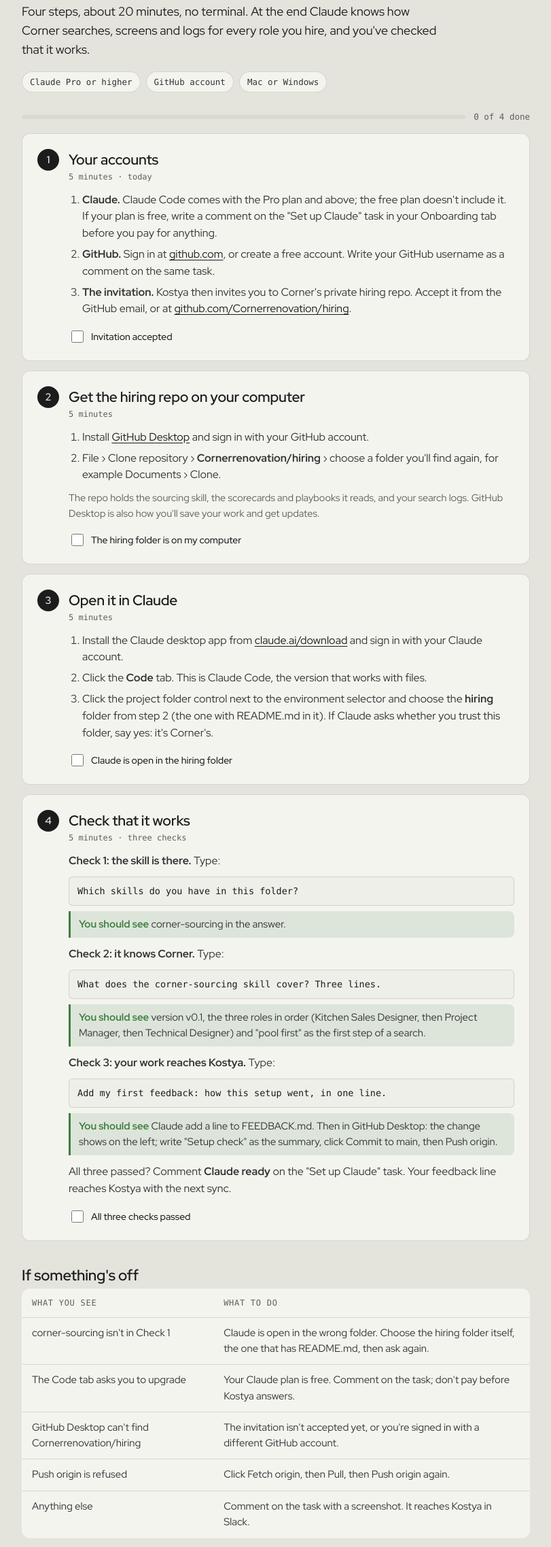
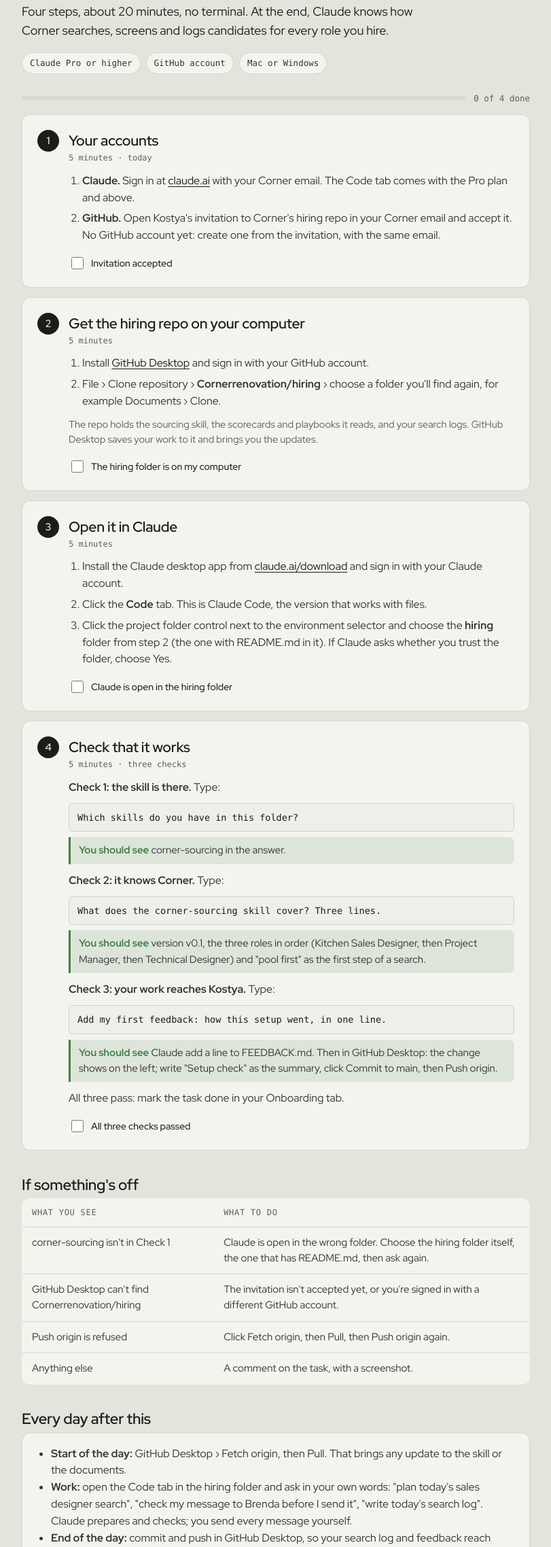
Before and after one commit to Cornerrenovation/jobs, a plain HTML site: page studio/claude-setup/index.html in a window 1280 px wide. Shown: the part 132-2407 px from the top of the page at 68% size, without its empty margins (234-1045 px from the left). Drawn offline with Linux system fonts and the light colour scheme; a web font is replaced by a local one.

Commit message:
Studio: update the app

```diff
--- a/studio/claude-setup/index.html
+++ b/studio/claude-setup/index.html
@@ -64,7 +64,7 @@ footer{margin-top:40px;font-size:14px;color:var(--muted)}
 <header>
   <div class="eyebrow">Corner Hiring · for Yana</div>
   <h1>Set up Claude for sourcing</h1>
-  <p class="lead">Four steps, about 20 minutes, no terminal. At the end Claude knows how Corner searches, screens and logs for every role you hire, and you've checked that it works.</p>
+  <p class="lead">Four steps, about 20 minutes, no terminal. At the end, Claude knows how Corner searches, screens and logs candidates for every role you hire.</p>
   <ul class="facts">
     <li>Claude Pro or higher</li><li>GitHub account</li><li>Mac or Windows</li>
   </ul>
@@ -75,9 +75,8 @@ footer{margin-top:40px;font-size:14px;color:var(--muted)}
   <div class="head"><div class="num">1</div><div><h2>Your accounts</h2><div class="time">5 minutes · today</div></div></div>
   <div class="body">
     <ol class="sub">
-      <li><b>Claude.</b> Claude Code comes with the Pro plan and above; the free plan doesn't include it. If your plan is free, write a comment on the "Set up Claude" task in your Onboarding tab before you pay for anything.</li>
-      <li><b>GitHub.</b> Sign in at <a href="https://github.com" target="_blank" rel="noopener">github.com</a>, or create a free account. Write your GitHub username as a comment on the same task.</li>
-      <li><b>The invitation.</b> Kostya then invites you to Corner's private hiring repo. Accept it from the GitHub email, or at <a href="https://github.com/Cornerrenovation/hiring" target="_blank" rel="noopener">github.com/Cornerrenovation/hiring</a>.</li>
+      <li><b>Claude.</b> Sign in at <a href="https://claude.ai" target="_blank" rel="noopener">claude.ai</a> with your Corner email. The Code tab comes with the Pro plan and above.</li>
+      <li><b>GitHub.</b> Open Kostya's invitation to Corner's hiring repo in your Corner email and accept it. No GitHub account yet: create one from the invitation, with the same email.</li>
     </ol>
     <label class="check"><input type="checkbox" data-step="s1"> Invitation accepted</label>
   </div>
@@ -90,7 +89,7 @@ footer{margin-top:40px;font-size:14px;color:var(--muted)}
       <li>Install <a href="https://desktop.github.com" target="_blank" rel="noopener">GitHub Desktop</a> and sign in with your GitHub account.</li>
       <li>File › Clone repository › <b>Cornerrenovation/hiring</b> › choose a folder you'll find again, for example Documents › Clone.</li>
     </ol>
-    <p class="note">The repo holds the sourcing skill, the scorecards and playbooks it reads, and your search logs. GitHub Desktop is also how you'll save your work and get updates.</p>
+    <p class="note">The repo holds the sourcing skill, the scorecards and playbooks it reads, and your search logs. GitHub Desktop saves your work to it and brings you the updates.</p>
     <label class="check"><input type="checkbox" data-step="s2"> The hiring folder is on my computer</label>
   </div>
 </section>
@@ -101,7 +100,7 @@ footer{margin-top:40px;font-size:14px;color:var(--muted)}
     <ol class="sub">
       <li>Install the Claude desktop app from <a href="https://claude.ai/download" target="_blank" rel="noopener">claude.ai/download</a> and sign in with your Claude account.</li>
       <li>Click the <b>Code</b> tab. This is Claude Code, the version that works with files.</li>
-      <li>Click the project folder control next to the environment selector and choose the <b>hiring</b> folder from step 2 (the one with README.md in it). If Claude asks whether you trust this folder, say yes: it's Corner's.</li>
+      <li>Click the project folder control next to the environment selector and choose the <b>hiring</b> folder from step 2 (the one with README.md in it). If Claude asks whether you trust the folder, choose Yes.</li>
     </ol>
     <label class="check"><input type="checkbox" data-step="s3"> Claude is open in the hiring folder</label>
   </div>
@@ -122,7 +121,7 @@ footer{margin-top:40px;font-size:14px;color:var(--muted)}
     <span class="say">Add my first feedback: how this setup went, in one line.</span>
     <div class="expect"><b>You should see</b> Claude add a line to FEEDBACK.md. Then in GitHub Desktop: the change shows on the left; write "Setup check" as the summary, click Commit to main, then Push origin.</div>
 
-    <p>All three passed? Comment <b>Claude ready</b> on the "Set up Claude" task. Your feedback line reaches Kostya with the next sync.</p>
+    <p>All three pass: mark the task done in your Onboarding tab.</p>
     <label class="check"><input type="checkbox" data-step="s4"> All three checks passed</label>
   </div>
 </section>
@@ -132,10 +131,9 @@ footer{margin-top:40px;font-size:14px;color:var(--muted)}
   <thead><tr><th>What you see</th><th>What to do</th></tr></thead>
   <tbody>
     <tr><td>corner-sourcing isn't in Check 1</td><td>Claude is open in the wrong folder. Choose the hiring folder itself, the one that has README.md, then ask again.</td></tr>
-    <tr><td>The Code tab asks you to upgrade</td><td>Your Claude plan is free. Comment on the task; don't pay before Kostya answers.</td></tr>
     <tr><td>GitHub Desktop can't find Cornerrenovation/hiring</td><td>The invitation isn't accepted yet, or you're signed in with a different GitHub account.</td></tr>
     <tr><td>Push origin is refused</td><td>Click Fetch origin, then Pull, then Push origin again.</td></tr>
-    <tr><td>Anything else</td><td>Comment on the task with a screenshot. It reaches Kostya in Slack.</td></tr>
+    <tr><td>Anything else</td><td>A comment on the task, with a screenshot.</td></tr>
   </tbody>
 </table>
 
@@ -147,10 +145,10 @@ footer{margin-top:40px;font-size:14px;color:var(--muted)}
     <li><b>End of the day:</b> commit and push in GitHub Desktop, so your search log and feedback reach Kostya.</li>
     <li><b>When the skill is wrong or missing something,</b> tell Claude. It writes your words into FEEDBACK.md, and Kostya goes through it with you every week.</li>
   </ul>
-  <p class="note" style="margin:12px 0 0">LinkedIn and Studio through Chrome come on Friday, with the LinkedIn and AI reader guide.</p>
+  <p class="note" style="margin:12px 0 0">LinkedIn and Studio through Chrome come on Friday, with the AI reader guide.</p>
 </div>
 
-<footer>Corner Renovation · Hiring · v1 · 14 Nov 2026</footer>
+<footer>Corner Renovation · Hiring · v1.1 · 15 Nov 2026</footer>
 </div>
 <script>
 (function(){
```
